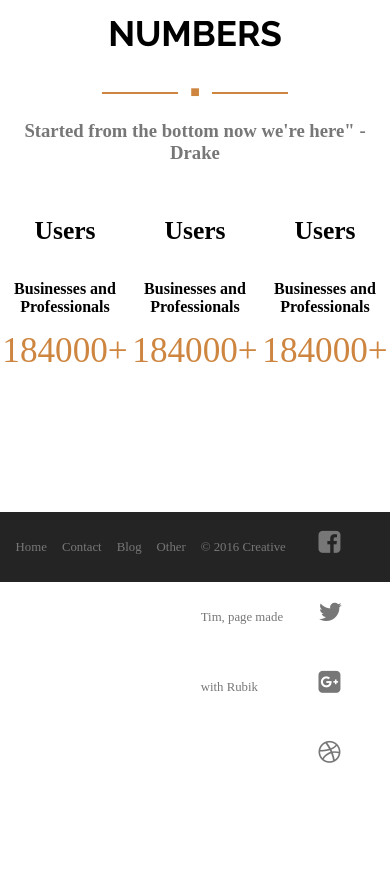
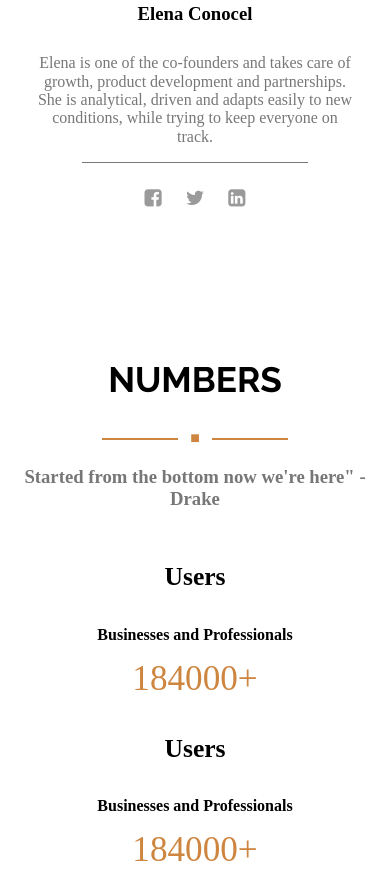
Before and after one commit to daguiheso/Practica2-RDS, a website: page index.html in a window 390 px wide. Shown: the part 7789-8684 px from the top of the page. Before the commit the page ends 8581 px from the top, so only its background shows below. Drawn offline with nearby package versions, Linux system fonts and the light colour scheme; files that its build step writes are made by us from their sources; files whose address does not match are found by name; a web font is replaced by a local one.

Commit message:
Querie 767px

```diff
--- a/src/sass/queries.scss
+++ b/src/sass/queries.scss
@@ -42,3 +42,33 @@
 		}
 	}
 }
+
+@media (max-width: 767px) {
+	// ABOUT
+	.about {
+		&-contentCols {
+			&-col {
+				width: 64%;
+			}
+		}
+	}
+	// NUMBERS
+	.numbers {
+		&-contentCols {
+			flex-direction: column;
+		}
+	}
+	// FOOTER
+	.footer {
+		flex-direction: column;
+		text-align: center;
+		height: auto;
+		&-list {
+			display: block;
+		}
+		&-text {
+		}
+		&-contentSocials {
+		}
+	}
+}
```
